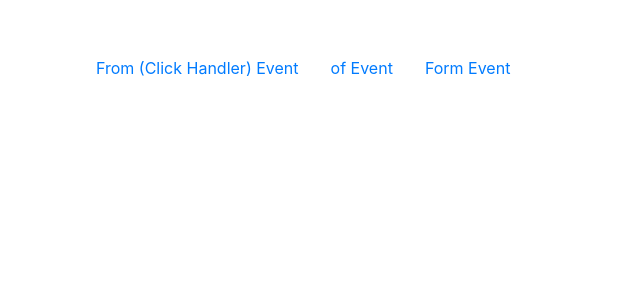
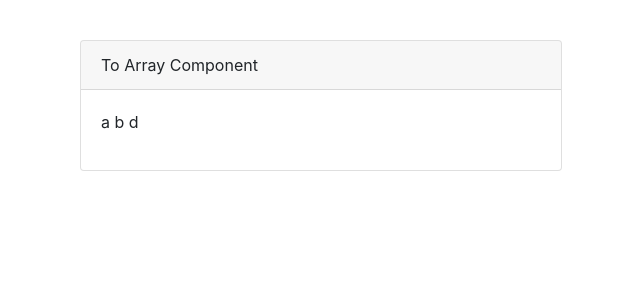
Before and after one commit to ReubenRahul/react-rxjs, a React (Create React App) app: page /to-array in a window 1280 px wide. Shown: the top 300 px of the page, without its empty margins (63-703 px from the left). Built offline with nearby package versions, Linux system fonts and the light colour scheme.

Commit message:
feat(feature-toarray): toArray observable

```diff
--- a/src/App.js
+++ b/src/App.js
@@ -5,6 +5,7 @@
 import ofComponent from './OfComponent/of.component';
 import './App.css';
 import  formComponent from './formComponent/form.component';
+import ToArrayComponent from './toArrayComponent/toArray.component';
 
 class App extends React.Component
  {
@@ -13,8 +14,9 @@
           <div className="row">
               <ul className="navbar">
                 <li> <a><Link to= "/first">From (Click Handler) Event</Link> </a> </li>
-                <li> <a><Link to="/of">of Event</Link> </a> </li>
-                <li> <a> <Link to="/form">Form Event </Link> </a> </li>
+                <li> <a><Link to="/of">of Observable</Link> </a> </li>
+                <li> <a> <Link to="/form">From Observable </Link> </a> </li>
+                <li> <a> <Link to="/to-array">To Array </Link> </a> </li>
               </ul>
 
           </div>
@@ -32,6 +34,7 @@
               <Route path = "/first" component = {FormEvent} />
               <Route path="/of" component={ofComponent} />
               <Route path = "/form" component =  {formComponent}/>
+              <Route path = "/to-array" component =  {ToArrayComponent}/>
               <Route render = {this.renderHome} />
            </Switch>
            </div>
--- /dev/null
+++ b/src/toArrayComponent/toArray.component.js
@@ -0,0 +1,42 @@
+import React, { useEffect, useState } from 'react';
+import { of } from 'rxjs';
+import { toArray } from 'rxjs/operators';
+
+/**
+ * Description: collect all source of emission and emit
+ * them to array when source is completed
+ *
+ */
+const ToArrayComponent = () => {
+    //componentDidMount
+    let [toArrayState, setToArrayState] = useState( [] );
+
+    useEffect(() => {
+        const of$ = of('a ','b ', 'd ');
+        const finalData$ = of$.pipe( toArray() );
+        finalData$.subscribe(data => toArrayState.push(data) );
+        setToArrayState(Object.values(toArrayState));
+
+    }, [])
+
+    return (
+        <div className="row">
+            <div className="col-sm-6">
+            <div className="card">
+                <div className="card-header">
+                    To Array Component
+                </div>
+                <div className="card-body">
+                    {toArrayState.map(data => (
+                        <p key = {new Date()}> {data} </p>
+                    )
+                    )}
+                   <ul id="elContainer"></ul>
+                </div>
+            </div>
+            </div>
+        </div>
+    )
+}
+
+export default ToArrayComponent;
```
